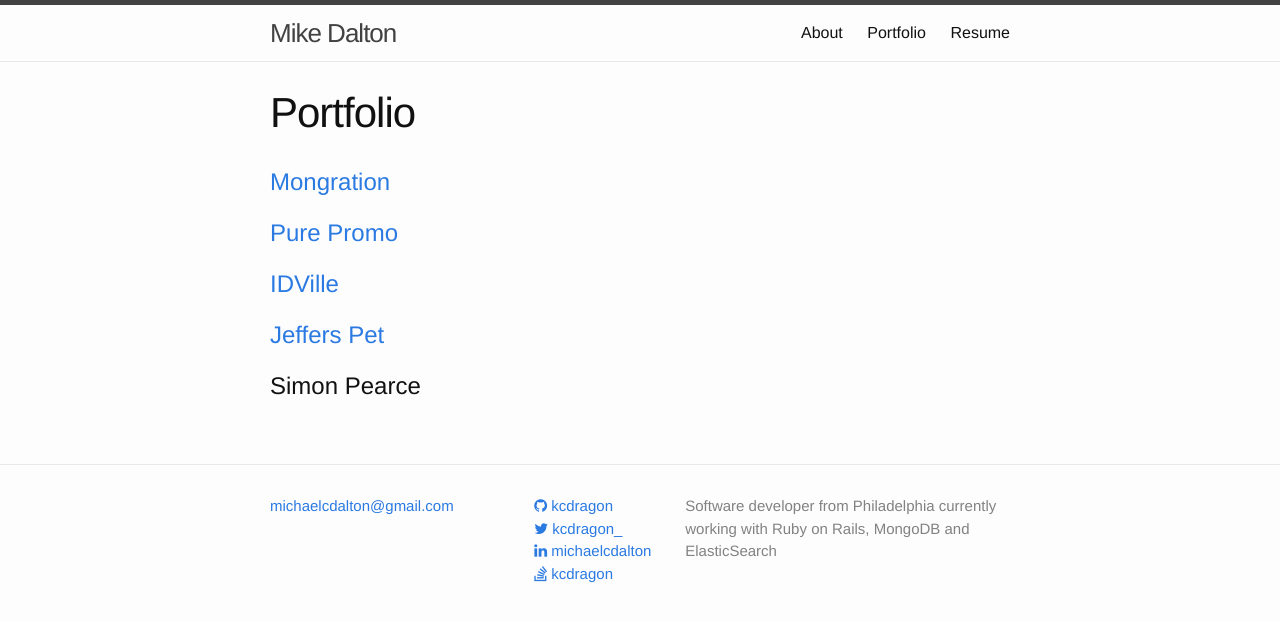
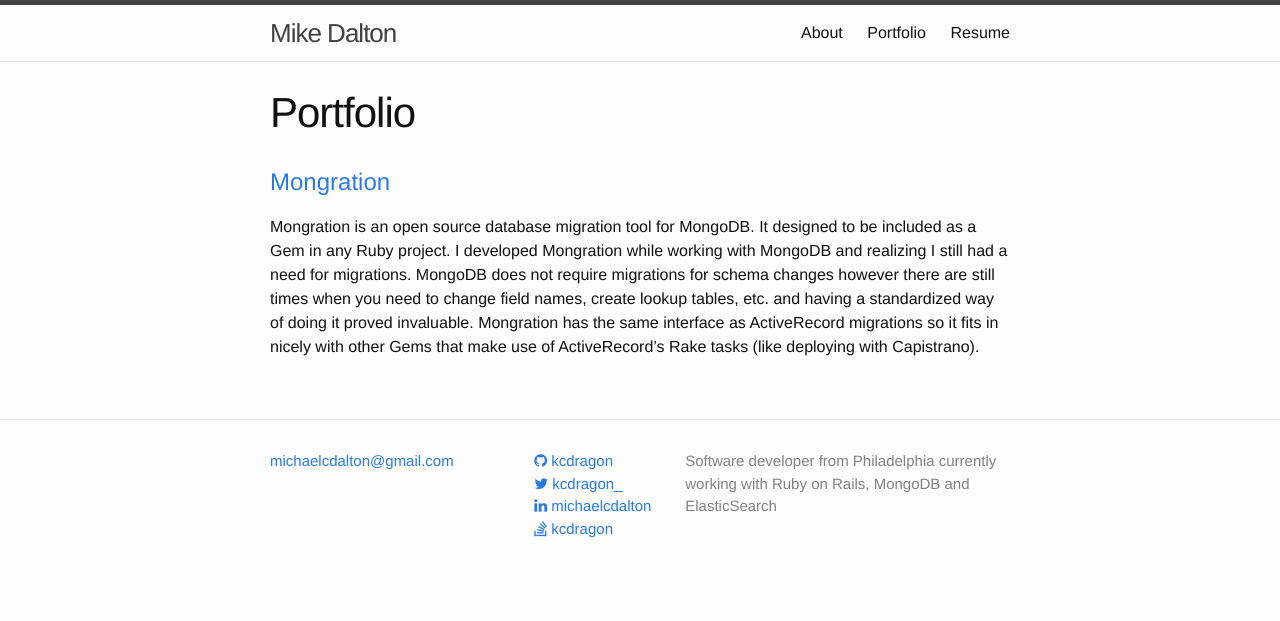
Before and after one commit to kcdragon/kcdragon.github.io, a Jekyll site: the page built from portfolio.md, in a window 1280 px wide. Shown: the top 621 px of the page. Built offline with Jekyll 4.4.1, drawn with Linux system fonts in a browser that asks for light colours; nearby versions of some CDN libraries.

Commit message:
adding portfolio with Mongration

```diff
--- a/portfolio.md
+++ b/portfolio.md
@@ -6,10 +6,4 @@ permalink: /portfolio/
 
 # [Mongration](http://www.github.com/kcdragon/mongration)
 
-# [Pure Promo](https://www.purepromo.com)
-
-# [IDVille](https://www.idville.com)
-
-# [Jeffers Pet](http://www.jefferspet.com)
-
-# Simon Pearce
+Mongration is an open source database migration tool for MongoDB. It designed to be included as a Gem in any Ruby project. I developed Mongration while working with MongoDB and realizing I still had a need for migrations. MongoDB does not require migrations for schema changes however there are still times when you need to change field names, create lookup tables, etc. and having a standardized way of doing it proved invaluable. Mongration has the same interface as ActiveRecord migrations so it fits in nicely with other Gems that make use of ActiveRecord's Rake tasks (like deploying with Capistrano).
```
